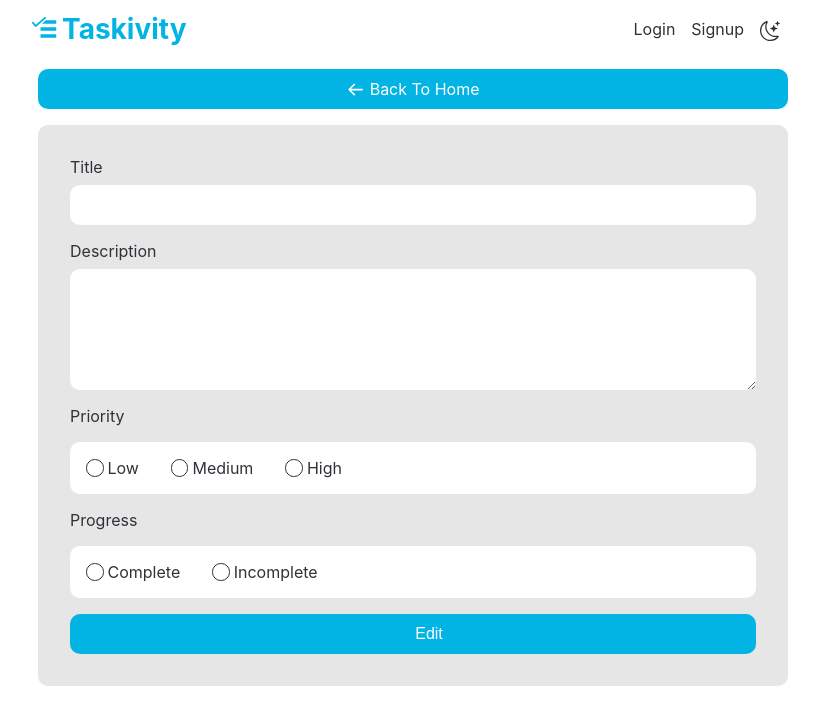
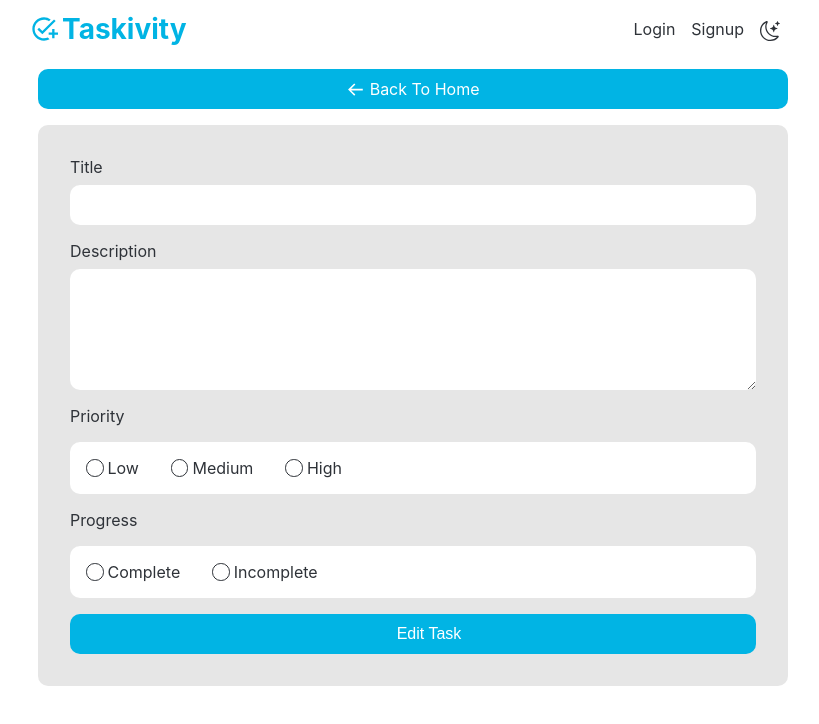
Before and after one commit to ksb-dev/Task-Manager-MERN, a React (Vite) app in the folder client/: page /edit/1 in a window 1280 px wide. Shown: the top 724 px of the page, without its empty margins (227-1046 px from the left). Built offline with nearby package versions, Linux system fonts and the light colour scheme; no server answers; some icons are missing.

Commit message:
Initial Commit

```diff
--- a/client/src/components/Navbar/Navbar.jsx
+++ b/client/src/components/Navbar/Navbar.jsx
@@ -3,10 +3,13 @@
 
 // react-icons
 import { BsSun, BsMoonStars } from 'react-icons/bs'
-import { VscTasklist } from 'react-icons/vsc'
+import { MdOutlineAddTask } from 'react-icons/md'
 
 // context
 import { useTaskivityContext } from '../../context/context'
+
+// react-router-dom
+import { Link } from 'react-router-dom'
 
 const Navbar = () => {
   const { mode, setMode } = useTaskivityContext()
@@ -42,12 +45,12 @@
     <div className={'nav ' + (mode ? 'lightBg1' : 'darkBg2')}>
       <div className='inner' ref={navInnerRef}>
         <div className='title'>
-          <p>
+          <Link to='/'>
             <span>
-              <VscTasklist />
+              <MdOutlineAddTask />
             </span>
             <span>Taskivity</span>
-          </p>
+          </Link>
         </div>
         <div className={'options ' + (mode ? 'darkColor' : 'lightColor')}>
           <span className='option'>Login</span>
--- a/client/src/components/Navbar/_navbar.scss
+++ b/client/src/components/Navbar/_navbar.scss
@@ -18,7 +18,8 @@
     padding: 0.5rem 0 1rem 0;
 
     .title {
-      p {
+      a {
+        text-decoration: none;
         margin: 0;
         display: flex;
         align-items: center;
@@ -38,6 +39,10 @@
           // -webkit-background-clip: text;
           // -webkit-text-fill-color: transparent;
         }
+      }
+
+      a:hover {
+        filter: brightness(90%);
       }
     }
 
--- a/client/src/pages/Create/Create.jsx
+++ b/client/src/pages/Create/Create.jsx
@@ -135,7 +135,7 @@
         <PrimaryBtn
           path={'#'}
           icon={<HiOutlinePlusSmall />}
-          text={'Create'}
+          text={'Create Task'}
           value='btn'
           fn={handleSubmit}
         />
--- a/client/src/pages/Edit/Edit.jsx
+++ b/client/src/pages/Edit/Edit.jsx
@@ -180,7 +180,7 @@
         <PrimaryBtn
           path={'#'}
           icon={<LiaEdit />}
-          text={'Edit'}
+          text={'Edit Task'}
           value='btn'
           fn={handleEdit}
         />
```
